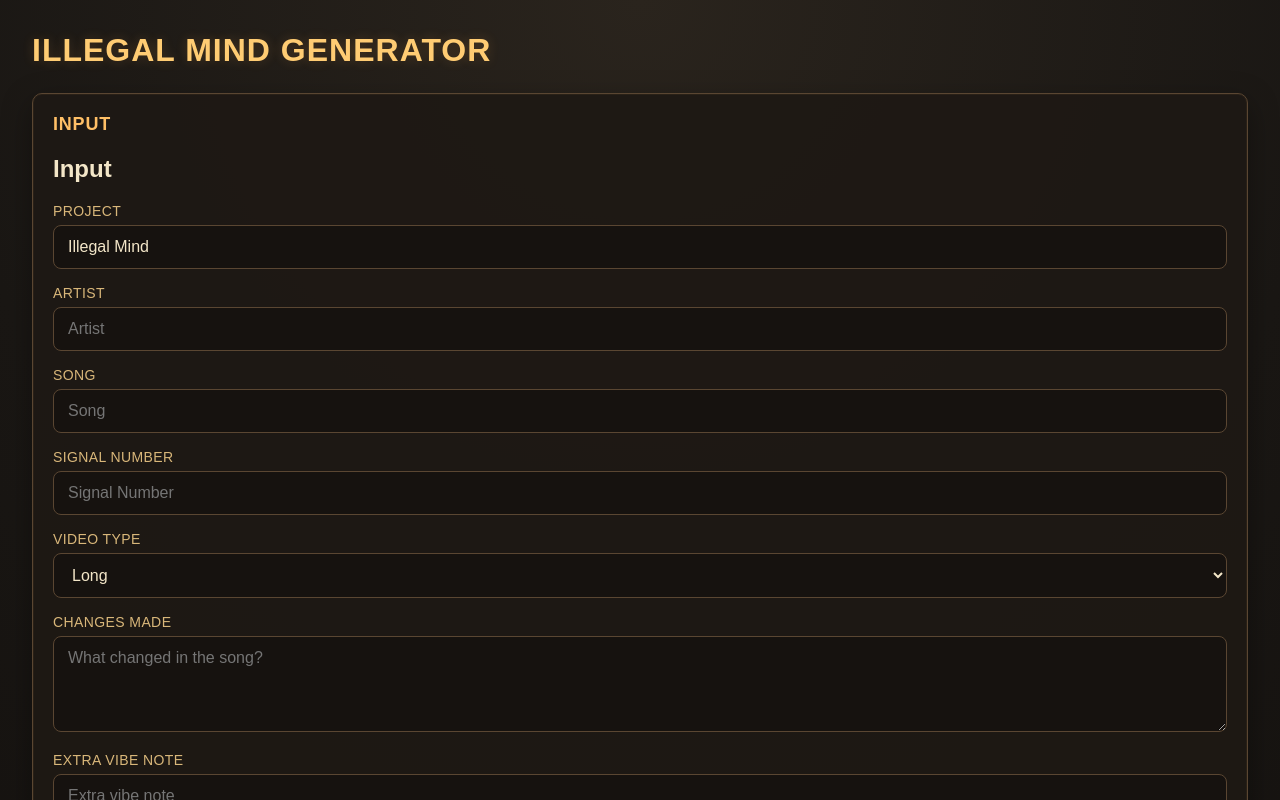
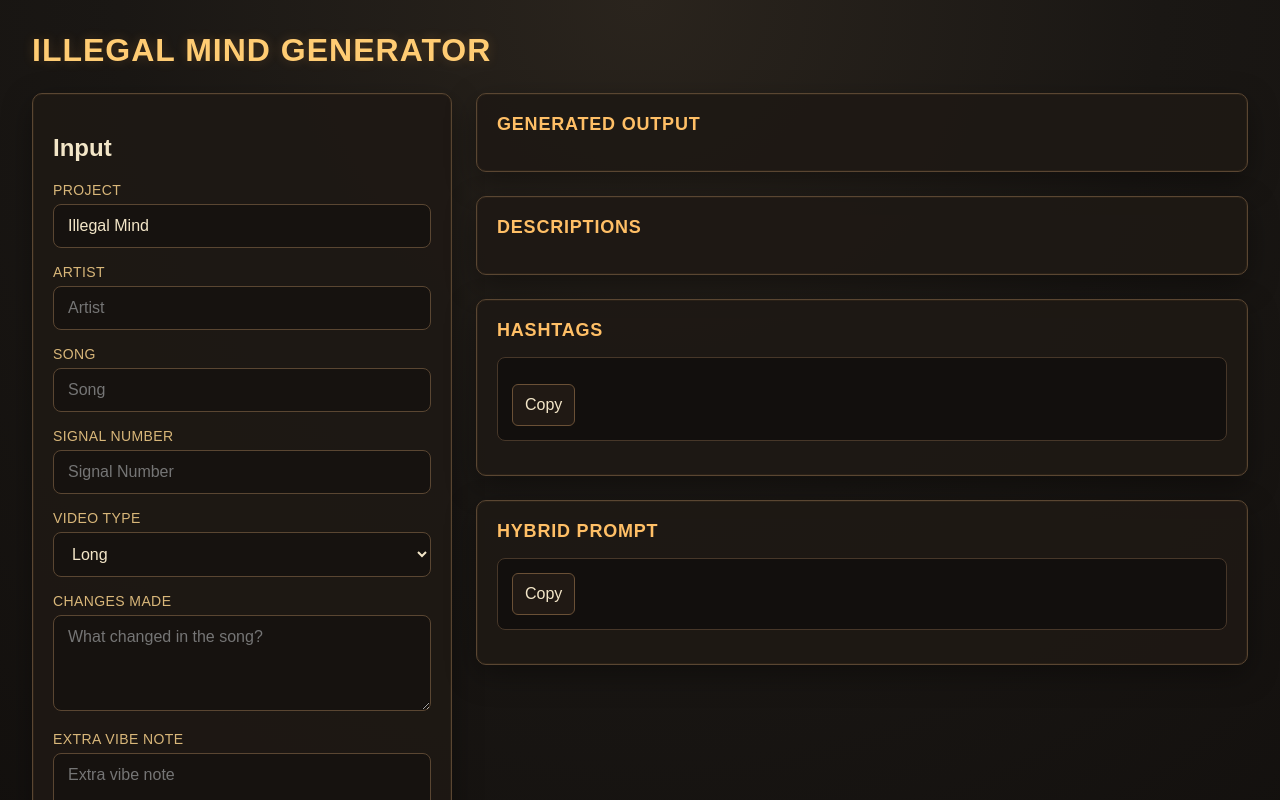
Before and after one commit to maxsoulfly/illegal-mind-generator, a React (Vite) app in the folder illegal-mind-generator/: page / in a window 1280 px wide. Shown: the top 800 px of the page. Built offline with nearby package versions, Linux system fonts and the light colour scheme.

Commit message:
style: unify output panels with terminal block styling
- refactored output items to share terminal-style visual treatment
- cleaned and consolidated index.css
- aligned generated output, descriptions, hashtags, and hybrid prompt styling
- improved overall UI consistency

```diff
--- a/illegal-mind-generator/src/App.jsx
+++ b/illegal-mind-generator/src/App.jsx
@@ -70,13 +70,12 @@ function App() {
 
     setHybridPrompt(generatedHybridPrompt);
   };
-
   return (
     <div className="app-shell">
       <h1 className="app-title">Illegal Mind Generator</h1>
 
+      <div className="layout-grid">
         <div className="panel">
-        <h2 className="panel-title">Input</h2>
           <InputForm
             formData={formData}
             setFormData={setFormData}
@@ -93,7 +92,7 @@ function App() {
               const pairText = `Title: ${title}\nThumbnail: ${thumbnails[index]}`;
 
               return (
-              <div key={index}>
+                <div key={index} className="output-item terminal-block">
                   <p>
                     <strong>Title:</strong> {title}
                   </p>
@@ -101,7 +100,6 @@ function App() {
                     <strong>Thumbnail:</strong> {thumbnails[index]}
                   </p>
                   <CopyButton text={pairText} />
-                <hr />
                 </div>
               );
             })}
@@ -109,25 +107,32 @@ function App() {
 
           <div className="panel">
             <h2 className="panel-title">Descriptions</h2>
+
             {descriptions.map((description, index) => (
-            <div key={index}>
+              <div key={index} className="output-item terminal-block">
                 <p>{description}</p>
                 <CopyButton text={description} />
-              <hr />
               </div>
             ))}
           </div>
 
           <div className="panel">
             <h2 className="panel-title">Hashtags</h2>
-          <p>{hashtags}</p>
+
+            <div className="output-item terminal-block">
+              <p className="output-text">{hashtags}</p>
               <CopyButton text={hashtags} />
+            </div>
           </div>
 
           <div className="panel">
             <h2 className="panel-title">Hybrid Prompt</h2>
-          <pre>{hybridPrompt}</pre>
+
+            <div className="output-item terminal-block">
+              <pre className="prompt-block">{hybridPrompt}</pre>
               <CopyButton text={hybridPrompt} />
+            </div>
+          </div>
         </div>
       </div>
     </div>
--- a/illegal-mind-generator/src/components/CopyButton.jsx
+++ b/illegal-mind-generator/src/components/CopyButton.jsx
@@ -8,7 +8,11 @@ function CopyButton({ text }) {
     }
   };
 
-  return <button onClick={handleCopy}>Copy</button>;
+  return (
+    <button className="copy-button" onClick={handleCopy}>
+      Copy
+    </button>
+  );
 }
 
 export default CopyButton;
--- a/illegal-mind-generator/src/index.css
+++ b/illegal-mind-generator/src/index.css
@@ -12,9 +12,8 @@ body {
   margin    : 0;
   min-width : 320px;
   min-height: 100vh;
-  background:
-    radial-gradient(circle at top, #2a241d 0%, #1a1714 45%, #120f0d 100%);
-  color: #f3e6c8;
+  background: radial-gradient(circle at top, #2a241d 0%, #1a1714 45%, #120f0d 100%);
+  color     : #f3e6c8;
 }
 
 button,
@@ -27,7 +26,6 @@ textarea {
 #root {
   min-height: 100vh;
 }
-
 
 .app-shell {
   max-width: 1400px;
@@ -74,7 +72,6 @@ textarea {
   flex-direction: column;
   gap           : 24px;
 }
-
 
 .form-group {
   margin-bottom: 16px;
@@ -146,3 +143,51 @@ textarea {
   border-color: #ffb347;
   color       : #ffcc73;
 }
+
+.terminal-block {
+  padding      : 14px;
+  background   : #120f0d;
+  border       : 1px solid #473729;
+  border-radius: 8px;
+  color        : #e9d7b0;
+  line-height  : 1.5;
+}
+
+.output-item {
+  margin-bottom: 14px;
+}
+
+.output-item p {
+  margin: 0 0 10px;
+}
+
+.output-item p:last-of-type {
+  margin-bottom: 12px;
+}
+
+.copy-button {
+  padding      : 8px 12px;
+  border-radius: 6px;
+  border       : 1px solid #6a5036;
+  background   : #201914;
+  color        : #f3e6c8;
+  cursor       : pointer;
+  transition   : 0.2s ease;
+}
+
+.copy-button:hover {
+  border-color: #ffb347;
+  color       : #ffcc73;
+}
+
+.output-text {
+  margin     : 0 0 12px;
+  white-space: pre-wrap;
+  word-break : break-word;
+}
+
+.prompt-block {
+  margin     : 0;
+  white-space: pre-wrap;
+  word-break : break-word;
+}
```
Lines whose indentation alone changed are shown as unchanged.
